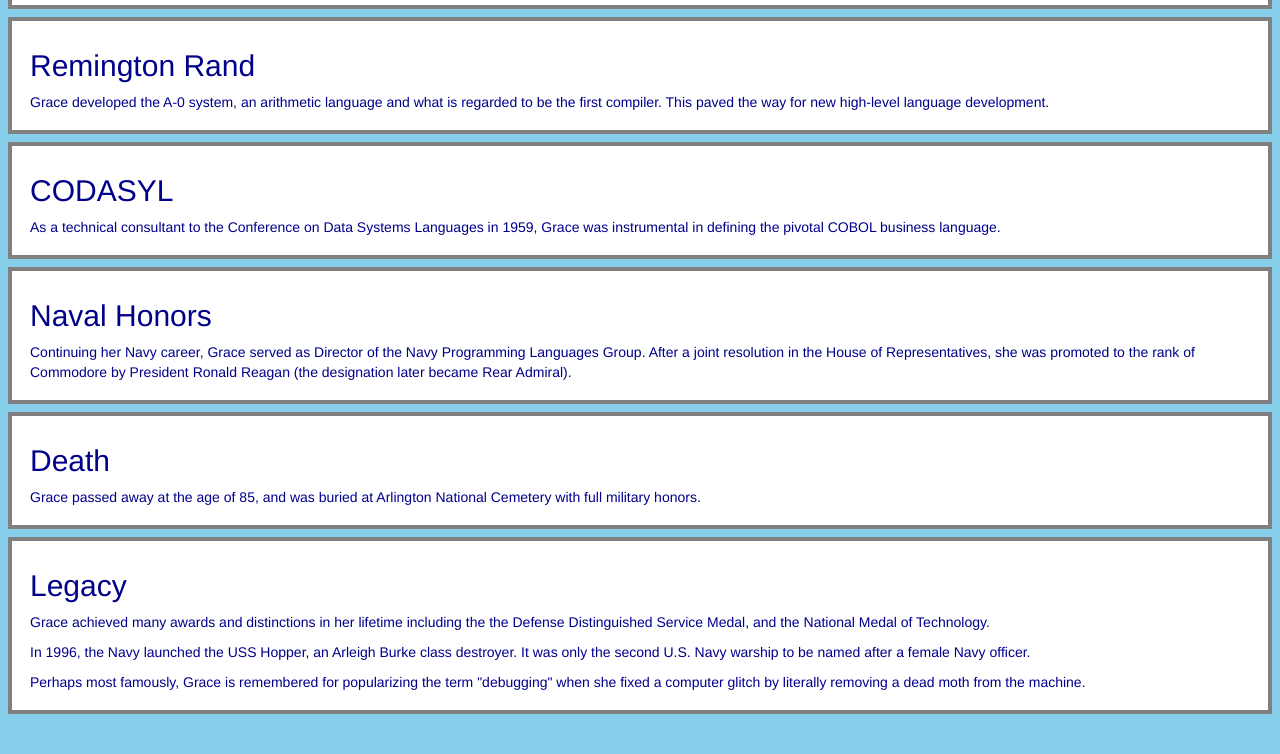
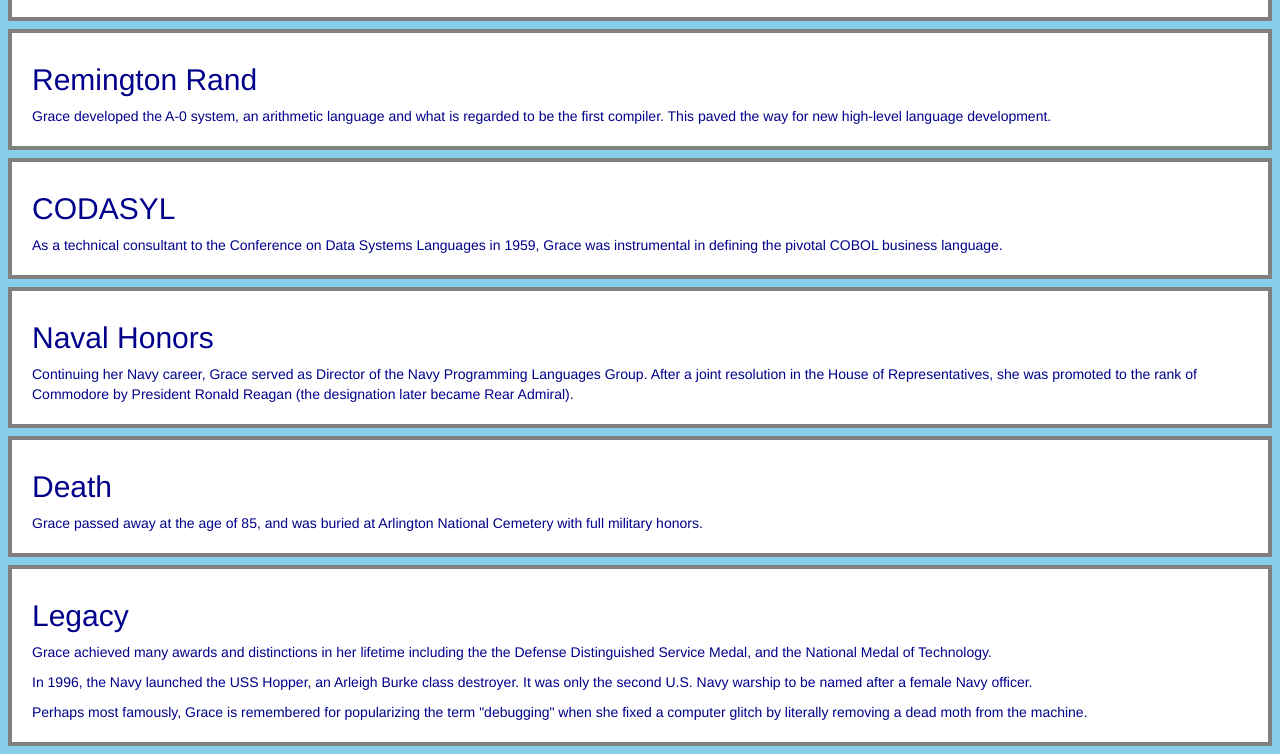
Before and after one commit to davi3blu3/responsive_exercise, a website: page public/index.html in a window 1280 px wide. Shown: the part 766-1520 px from the top of the page. Before the commit the page ends 1488 px from the top, so only its background shows below. Drawn offline with Linux system fonts and the light colour scheme.

```diff
--- a/public/css/style.css
+++ b/public/css/style.css
@@ -7,7 +7,7 @@
     border: 4px solid grey;
     background-color: white;
     margin: 8px;
-    padding: 8px 18px;
+    padding: 10px 20px;
 }
 
 blockquote {
```
